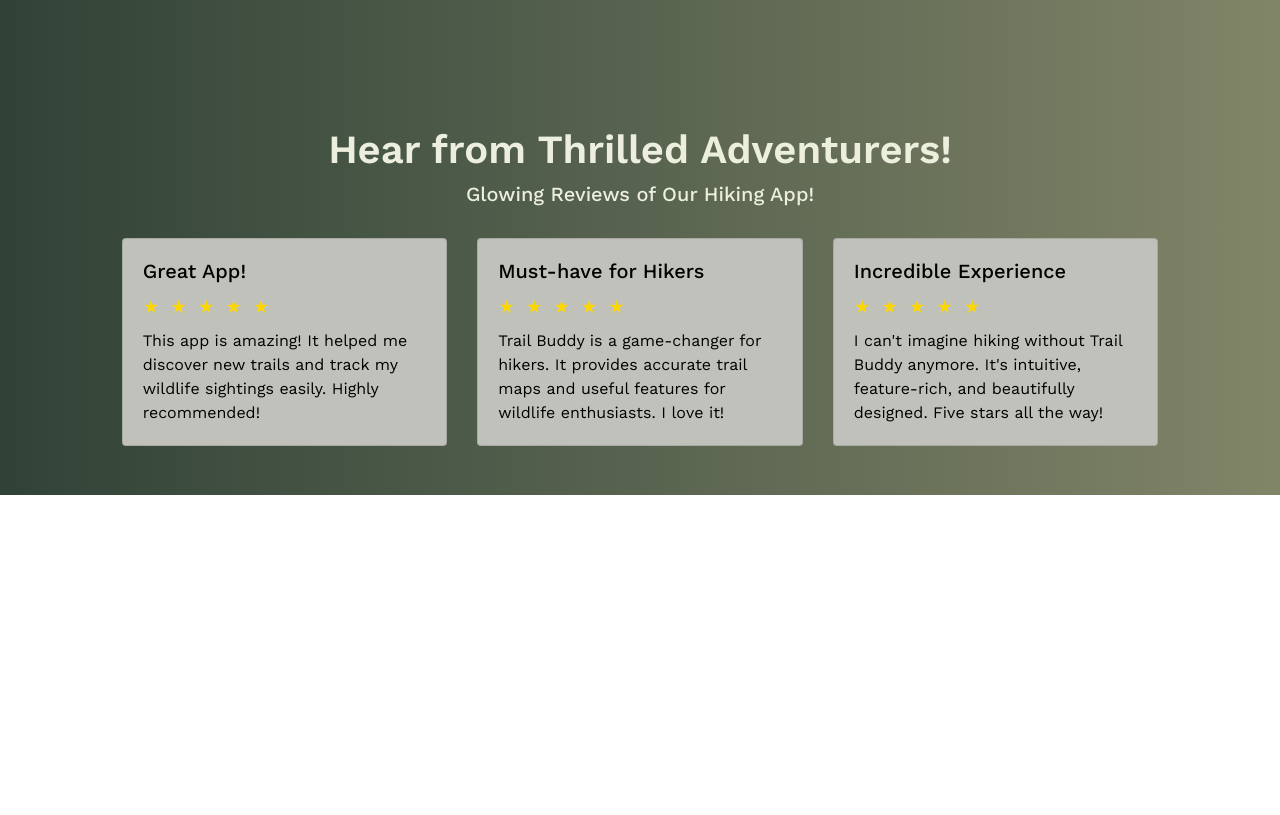
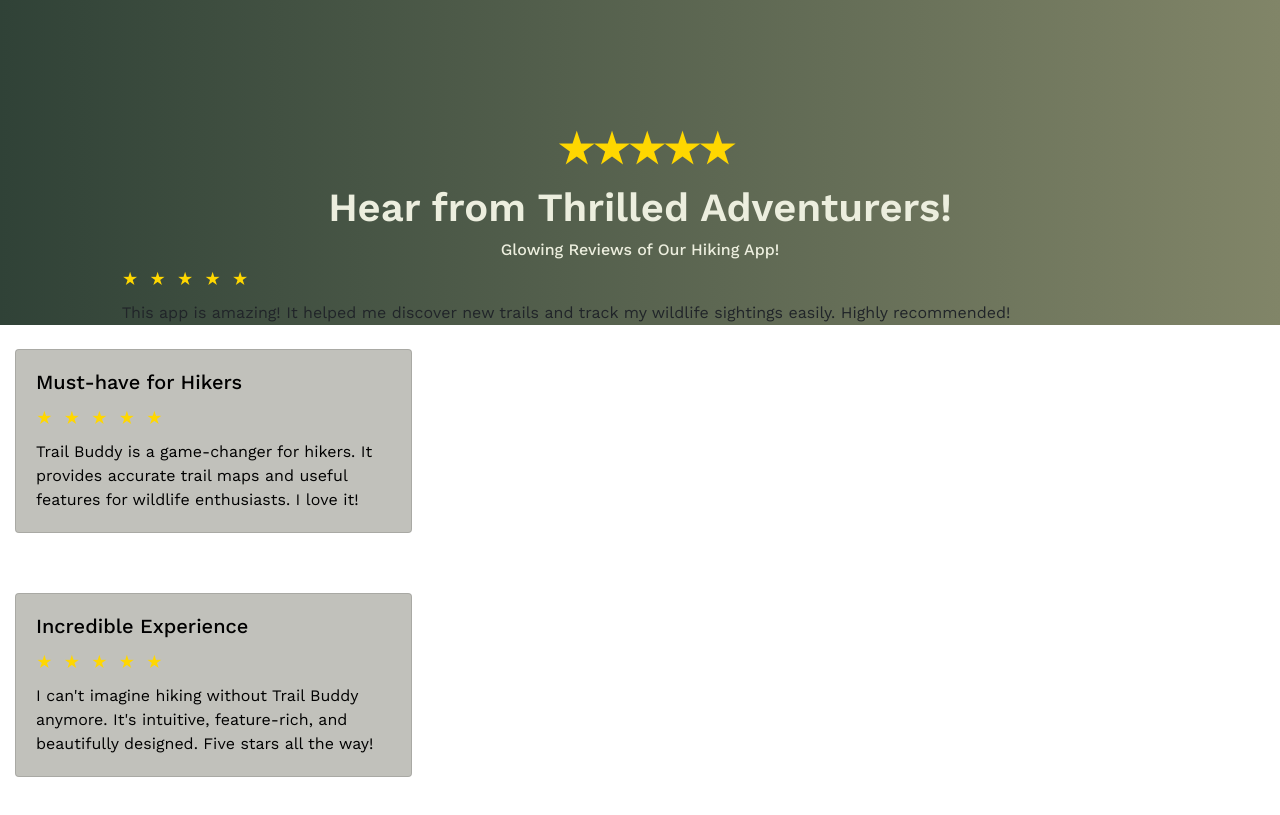
Before and after one commit to PavlosGS/TrailBuddy, a plain HTML site: page index.html in a window 1280 px wide. Shown: the part 2823-3638 px from the top of the page. Before the commit the page ends 3318 px from the top, so only its background shows below. Drawn offline with nearby package versions, Linux system fonts and the light colour scheme.

Commit message:
Update index.html

```diff
--- a/index.html
+++ b/index.html
@@ -112,13 +112,14 @@
       <div class="col-lg-1 col-sm-12"></div>
       <div class="col-lg-10 col-sm-12">
 
-        <h2 class="cream text-center">Hear from Thrilled Adventurers!</h2>
-         <h5 class="cream text-center">Glowing Reviews of Our Hiking App!</h5>
-        <div class="row">
-          <div class="col-lg-4">
-            <div class="card mt-4">
-              <div class="card-body">
-                <h5 class="card-title">Great App!</h5>
+        <h2 class="cream text-center"> <div class="stars">
+                  <span class="star">&#9733;</span>
+                  <span class="star">&#9733;</span>
+                  <span class="star">&#9733;</span>
+                  <span class="star">&#9733;</span>
+                  <span class="star">&#9733;</span>
+                </div>Hear from Thrilled Adventurers!</h2>
+         <h6 class="cream text-center">Glowing Reviews of Our Hiking App!</h6>
                 <div class="stars">
                   <span class="star">&#9733;</span>
                   <span class="star">&#9733;</span>
```
